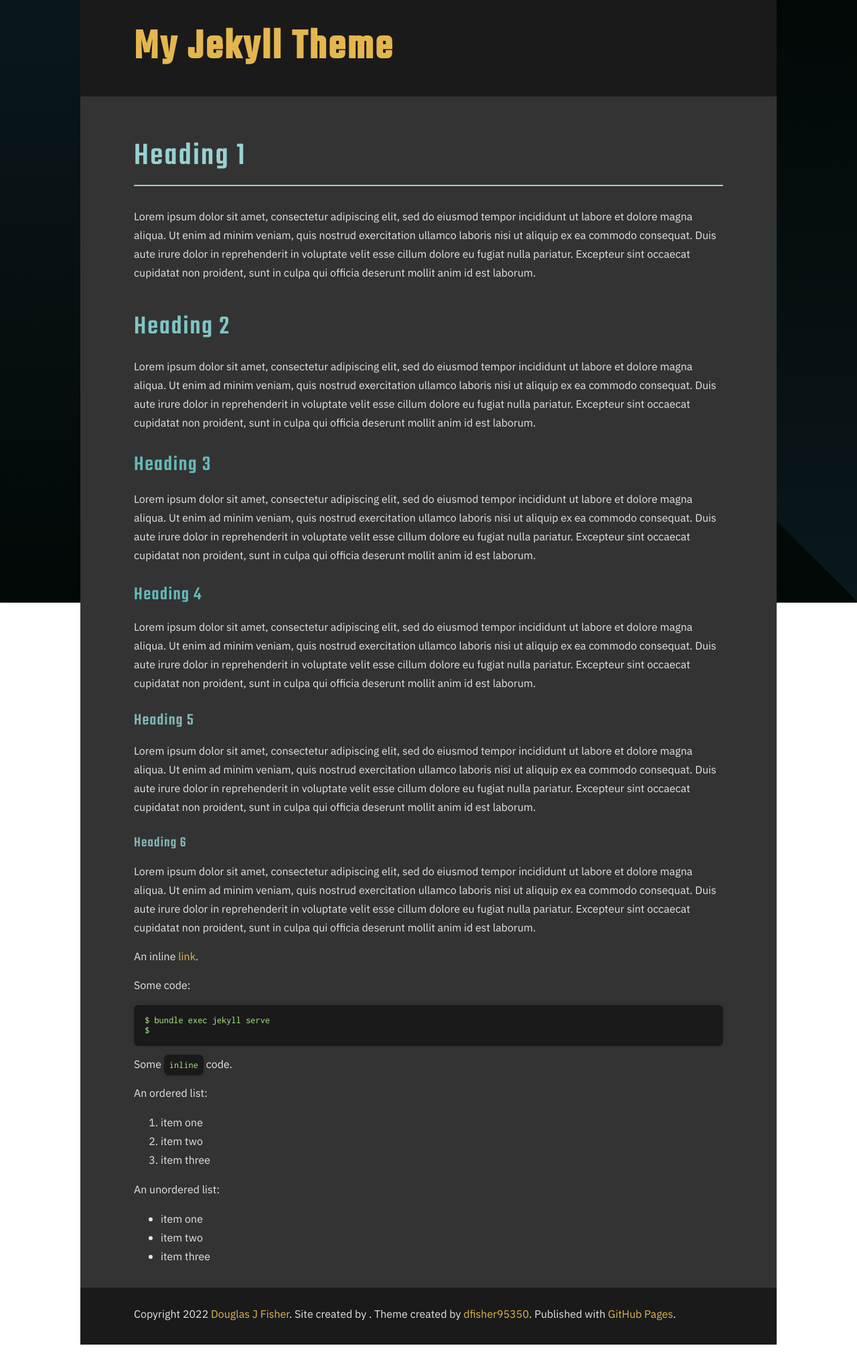
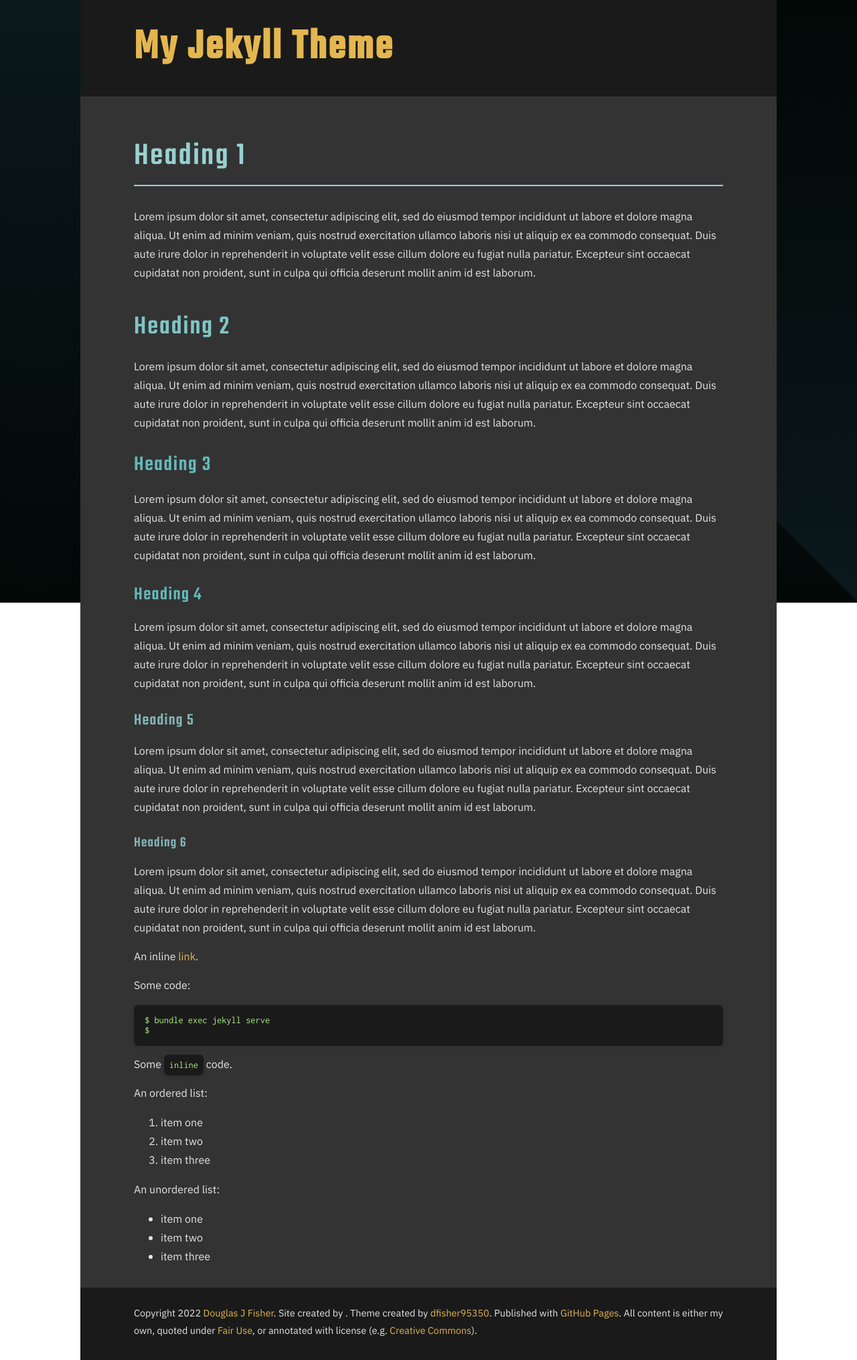
Before and after one commit to dfisher95350/jekyll-theme, a Jekyll site: the page built from index.md, in a window 1280 px wide. Shown: the whole page at 67% size. Built offline with Jekyll 4.4.1, drawn with Linux system fonts in a browser that asks for light colours; before the commit the page ends 2008 px from its top, so only the background shows below that.

Commit message:
#1 Copyright and disclaimer.

```diff
--- a/_layouts/default.html
+++ b/_layouts/default.html
@@ -40,6 +40,8 @@
                 Site created by <a href="{{ site.github.owner_url }}">{{ site.github.owner_name }}</a>.
                 Theme created by <a href="https://github.com/dfisher95350">dfisher95350</a>.
                 Published with <a href="https://pages.github.com">GitHub Pages</a>.
+                All content is either my own, quoted under <a href="https://www.copyright.gov/help/faq/faq-fairuse.html">Fair Use</a>,
+                or annotated with license (e.g. <a href="https://creativecommons.org/about/cclicenses/">Creative Commons</a>).
             </p>
         </footer>
     </div>
--- /dev/null
+++ b/_sass/callout.scss
@@ -0,0 +1,20 @@
+@import './color';
+
+/*
+ * A raised box panel used to emphasize a small amount of text,
+ * such as a call-to-action or a quote.
+ */
+.callout-vanilla {
+  position: relative;
+  background-color: $triad-2-red-4;
+  border-color: $triad-2-red-3;
+  border-radius: 0.25rem;
+  display: block;
+  padding: 1.5rem;
+  margin-top: 2rem;
+  margin-bottom: 3rem;
+  max-width: 70%;
+  position: relative;
+  z-index: 1;
+  font-size: 1rem;
+}
--- a/_sass/typography.scss
+++ b/_sass/typography.scss
@@ -149,3 +149,7 @@ a:hover, a:focus {
   font-weight: 500;
   font-size: 1.5rem;
 }
+
+.copyright {
+  font-size: 0.9rem;
+}
```
